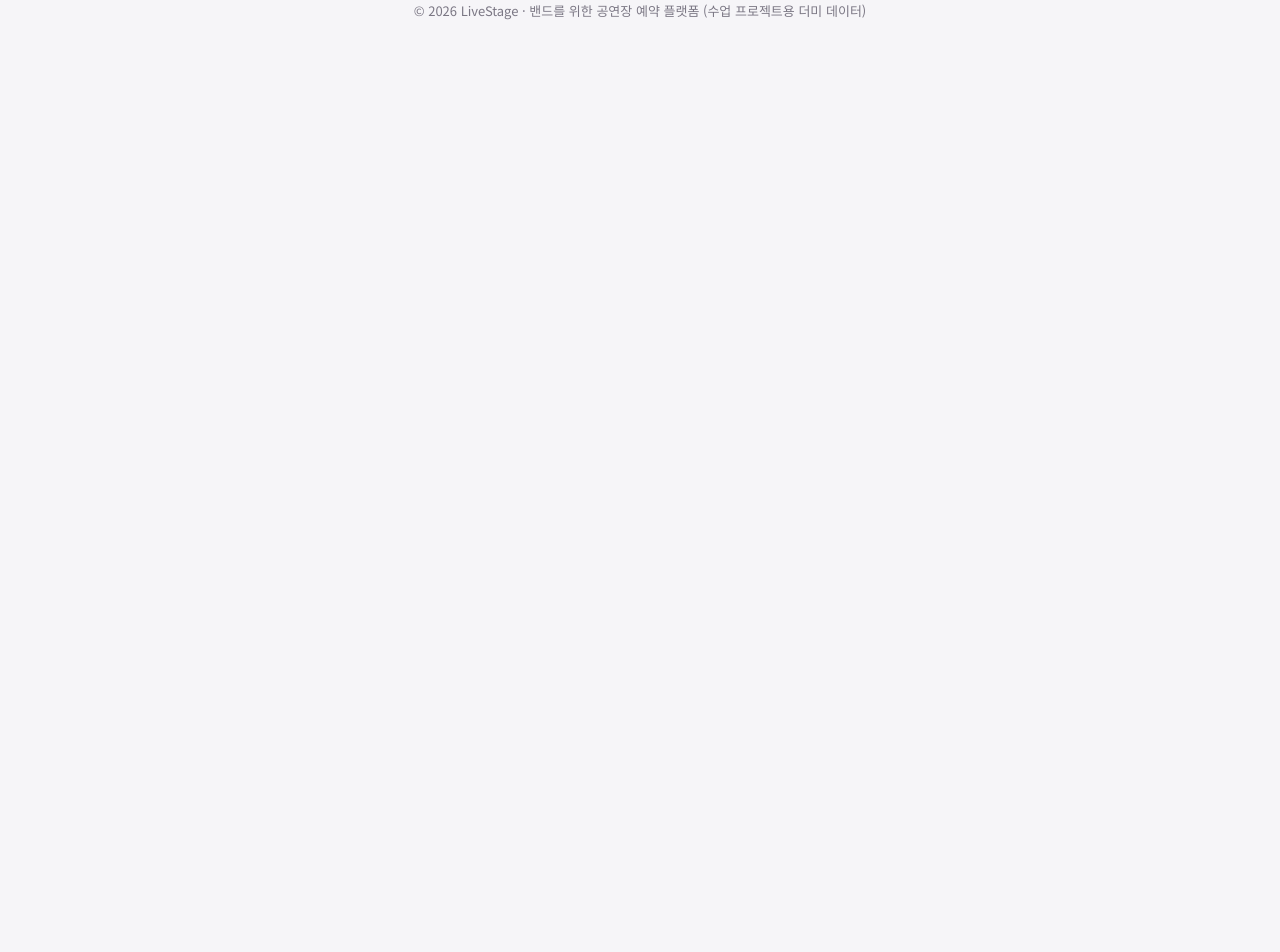
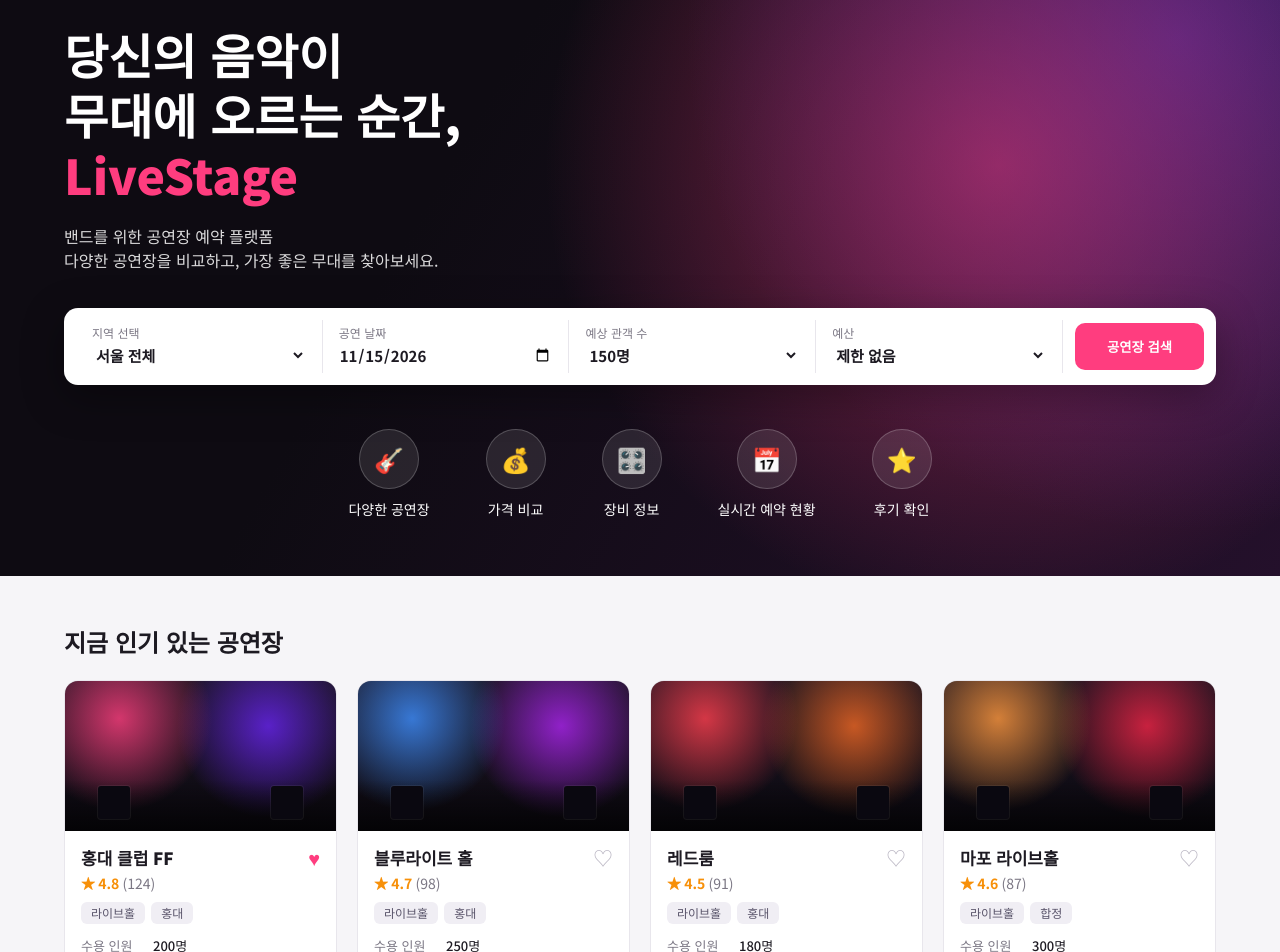
Before and after one commit to debugging-bot/livestage, a React (Vite) app: page /mypage in a window 1280 px wide. Shown: the part 120-1072 px from the top of the page. Before the commit the page ends 800 px from the top, so only its background shows below. Built offline with nearby package versions, Linux system fonts and the light colour scheme.

Commit message:
Home.jsx 메인화면 추가

```diff
--- a/src/pages/Home.jsx
+++ b/src/pages/Home.jsx
@@ -1,3 +1,55 @@
+import SearchBar from "../components/SearchBar";
+import VenueCard from "../components/VenueCard";
+import { VENUES } from "../data/venues";
+
+const FEATURES = [
+  ["🎸", "다양한 공연장"],
+  ["💰", "가격 비교"],
+  ["🎛️", "장비 정보"],
+  ["📅", "실시간 예약 현황"],
+  ["⭐", "후기 확인"],
+];
+
 export default function Home() {
-  return <div className="container">첫 화면</div>;
+  const popular = [...VENUES]
+    .sort((a, b) => b.reviewCount - a.reviewCount)
+    .slice(0, 4);
+
+  return (
+    <>
+      <section className="hero">
+        <div className="container">
+          <h1 className="hero-title">
+            당신의 음악이 <br />
+            무대에 오르는 순간,
+            <br />
+            <em>LiveStage</em>
+          </h1>
+          <p className="hero-sub">
+            밴드를 위한 공연장 예약 플랫폼
+            <br />
+            다양한 공연장을 비교하고, 가장 좋은 무대를 찾아보세요.
+          </p>
+          <SearchBar variant="hero" />
+          <ul className="features">
+            {FEATURES.map(([icon, label]) => (
+              <li key={label}>
+                <span className="feat-icon">{icon}</span>
+                <span>{label}</span>
+              </li>
+            ))}
+          </ul>
+        </div>
+      </section>
+
+      <section className="container section">
+        <h2 className="section-title">지금 인기 있는 공연장</h2>
+        <div className="vgrid">
+          {popular.map((v) => (
+            <VenueCard key={v.id} venue={v} />
+          ))}
+        </div>
+      </section>
+    </>
+  );
 }
```
